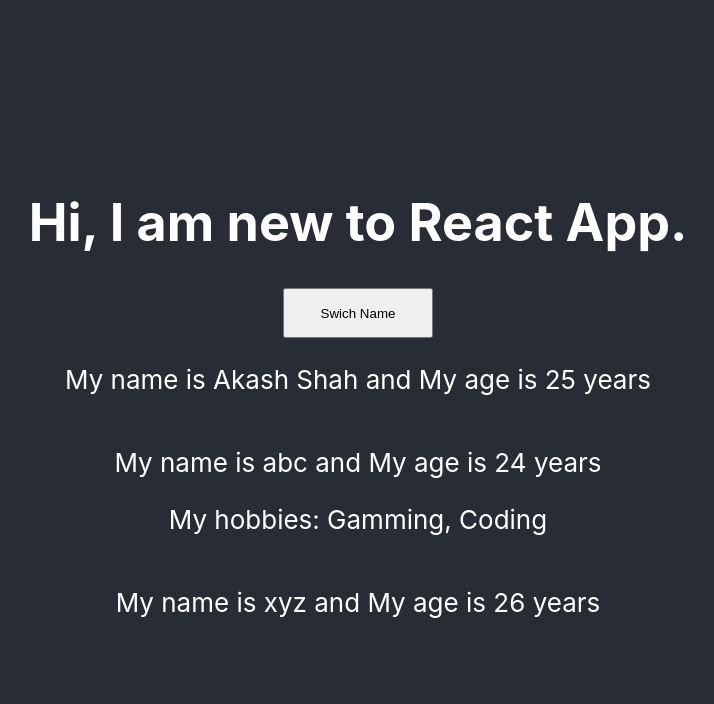
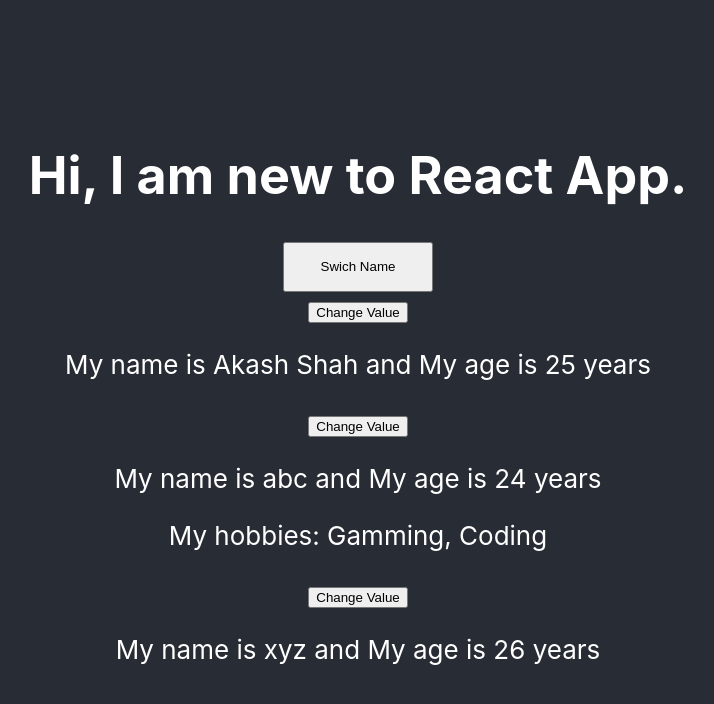
Before and after one commit to shahakash277/ReactLearning, a React (Create React App) app in the folder react-my-first-app/: page / in a window 1280 px wide. Shown: the top 704 px of the page, without its empty margins (282-996 px from the left). Built offline with nearby package versions, Linux system fonts and the light colour scheme.

Commit message:
method reference passing in parameter

```diff
--- a/react-my-first-app/src/App.js
+++ b/react-my-first-app/src/App.js
@@ -14,12 +14,12 @@
     height: '50px',
 
   };
-  switchNameHandler =()=>{
+  switchNameHandler =(newName)=>{
     console.log('was Clicked');
    //Don't do this this will not change value
    // this.state.Person[0].name='pqr';
    this.setState({Person:[
-     {name:'pqr',age:25},
+     {name:newName,age:25},
      {name:'abc',age:24},
      {name:'xyz',age:26}]})
   }
@@ -28,10 +28,19 @@
       <div className="App">
         <header className="App-header">
          <h1>Hi, I am new to React App.</h1>
-         <button style={this.styles} onClick={this.switchNameHandler}>Swich Name</button>
-         <Person name={this.state.Person[0].name} age={this.state.Person[0].age}/>
-         <Person name={this.state.Person[1].name} age={this.state.Person[1].age}>My hobbies: Gamming, Coding</Person>
-         <Person  name={this.state.Person[2].name} age={this.state.Person[2].age}/>
+         <button style={this.styles} onClick={()=> this.switchNameHandler('aaa')}>Swich Name</button>
+         <Person
+            name={this.state.Person[0].name}
+            age={this.state.Person[0].age}
+            />
+         <Person
+            name={this.state.Person[1].name}
+            age={this.state.Person[1].age}
+            click={this.switchNameHandler.bind(this,'bbb')}>My hobbies: Gamming, Coding</Person>
+         <Person
+            name={this.state.Person[2].name}
+            age={this.state.Person[2].age}
+            />
         </header>
       </div>
       );
--- a/react-my-first-app/src/Person/Person.js
+++ b/react-my-first-app/src/Person/Person.js
@@ -3,6 +3,7 @@
 const person=(props)=>{
     return (
         <div>
+          <button onClick={props.click}>Change Value</button>
             <p>My name is {props.name} and My age is {props.age} years</p>
             <p>{props.children}</p>
         </div>
```
